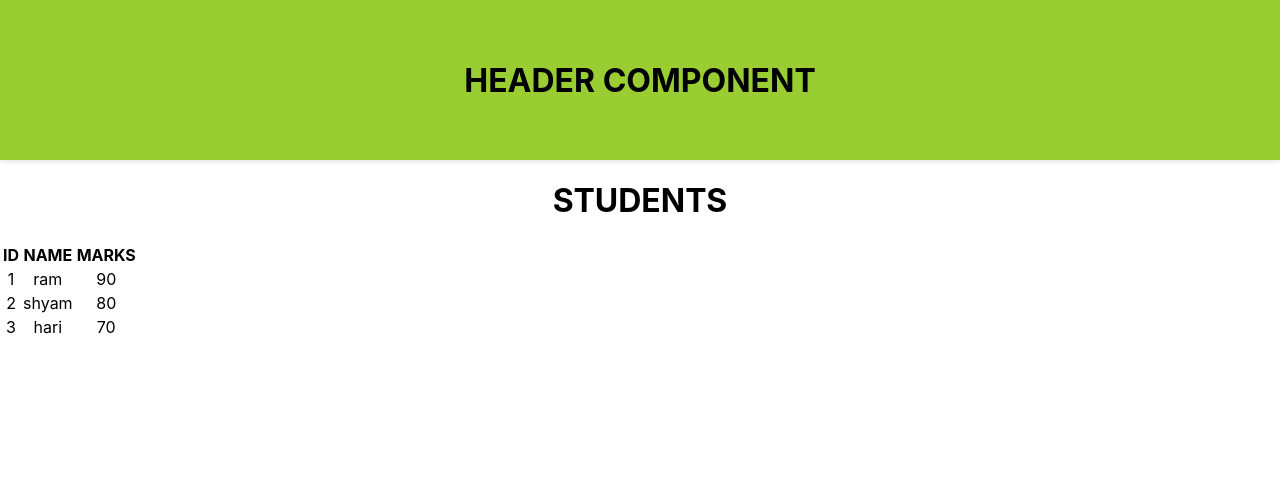
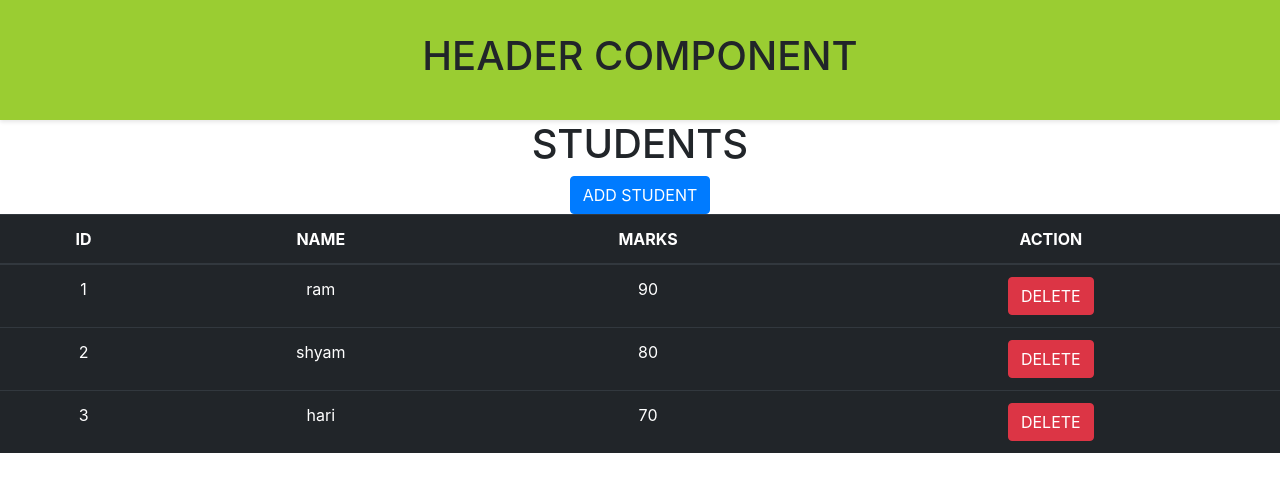
Before and after one commit to samirvithlani/mern24-gen, a React (Create React App) app: page / in a window 1280 px wide. Shown: the top 492 px of the page. Built offline with nearby package versions, Linux system fonts and the light colour scheme.

Commit message:
useState

```diff
--- a/public/index.html
+++ b/public/index.html
@@ -24,6 +24,12 @@
       work correctly both with client-side routing and a non-root public URL.
       Learn how to configure a non-root public URL by running `npm run build`.
     -->
+    <link
+      rel="stylesheet"
+      href="https://cdn.jsdelivr.net/npm/bootstrap@4.0.0/dist/css/bootstrap.min.css"
+      integrity="sha384-Gn5384xqQ1aoWXA+058RXPxPg6fy4IWvTNh0E263XmFcJlSAwiGgFAW/dAiS6JXm"
+      crossorigin="anonymous"
+    />
     <title>React App</title>
   </head>
   <body>
--- a/src/App.js
+++ b/src/App.js
@@ -5,6 +5,7 @@ import HeaderComponent from './components/HeaderComponent';
 import { MapDemo } from './components/MapDemo';
 import { SubComponent } from './components/SubComponent';
 import { Students } from './components/students/Students';
+import { UseStateDemo } from './components/UseStateDemo';
 
 function App() {
 
@@ -26,6 +27,7 @@ function App() {
       {/* <MapDemo/> */}
       {/* <SubComponent data = {data}></SubComponent> */}
       <Students></Students>
+      {/* <UseStateDemo></UseStateDemo> */}
     </div>
   );
 
--- /dev/null
+++ b/src/components/UseStateDemo.jsx
@@ -0,0 +1,35 @@
+import React, { useState } from 'react'
+
+export const UseStateDemo = () => {
+
+    //var count = 0;
+
+    //var name = "amit"
+
+    //[count,setCount]
+    //count = variable
+    //setCount = function to update the value of count
+    ////0 inital value of count
+    var [count,setCount] = useState(0)
+    // const [name, setname] = useState("")
+    // const [user, setuser] = useState({})
+    // const [users, setusers] = useState([])
+    // const [isActive, setisActive] = useState(false)
+
+
+    const increseCount = () =>{
+        count = count + 1; //1
+        setCount(count); //1
+        console.log("after increse in count...",count);
+    }
+
+
+  return (
+    <div>
+        <h1 style={{color:"blue"}}>USE STATE DEMO</h1>
+        <h2>count = {count}</h2>
+
+        <button onClick={()=>{increseCount()}}>increse +</button>
+    </div>
+  )
+}
--- a/src/components/students/StudentList.jsx
+++ b/src/components/students/StudentList.jsx
@@ -1,9 +1,15 @@
 import React from 'react'
 
 export const StudentList = (props) => {
+    //{students[],deleteStudent,addStudents}
     console.log("student list props..",props)
+
+
+
+
   return (
     <div>
+        <button className='btn btn-primary' onClick={()=>{props.addStudents({id:4,name:"kunal",marks:56})}}>ADD STUDENT</button>
         {/* {
             props.students.map((stu)=>{
                 return(
@@ -14,12 +20,13 @@ export const StudentList = (props) => {
             })
         } */}
 
-        <table>
+        <table className='table table-dark'>
             <thead>
                 <tr>
                     <th>ID</th>
                     <th>NAME</th>
                     <th>MARKS</th>
+                    <th>ACTION</th>
                 </tr>
             </thead>
             <tbody>
@@ -30,12 +37,16 @@ export const StudentList = (props) => {
                                 <td>{stu.id}</td>
                                 <td>{stu.name}</td>
                                 <td>{stu.marks}</td>
+                                <td>
+                                    <button onClick={()=>{props.deleteStudent(stu.id)}} className='btn btn-danger'>DELETE</button>
+                                </td>
                             </tr>
                         )
                     })
                 }
             </tbody>
         </table>
+
     </div>
   )
 }
--- a/src/components/students/Students.jsx
+++ b/src/components/students/Students.jsx
@@ -1,32 +1,76 @@
-import React from 'react'
-import { StudentList } from './StudentList'
+import React, { useState } from "react";
+import { StudentList } from "./StudentList";
 
 export const Students = () => {
+  // var students = [
+  //     {
+  //         id:1,
+  //         name:"ram",
+  //         marks:90
+  //     },
+  //     {
+  //         id:2,
+  //         name:"shyam",
+  //         marks:80
+  //     },
+  //     {
+  //         id:3,
+  //         name:"hari",
+  //         marks:70
+  //     }
+  // ]
 
-    var students = [
+  var [students, setstudents] = useState([
     {
-            id:1,
-            name:"ram",
-            marks:90
+      id: 1,
+      name: "ram",
+      marks: 90,
     },
     {
-            id:2,
-            name:"shyam",
-            marks:80
+      id: 2,
+      name: "shyam",
+      marks: 80,
     },
     {
-            id:3,
-            name:"hari",
-            marks:70
+      id: 3,
+      name: "hari",
+      marks: 70,
+    },
+  ]);
+
+  //1
+  const deleteStudent = (id)=>{
+
+        //alert("delete student with id = "+id)
+        //id =2
+        students = students.filter((stu)=>{
+            //stu.id =1  1!= 2 true
+            //stu.id =2  2!= 2 false
+            //stu.id =3  3!= 2 true
+            return stu.id != id
+        })
+        console.log("students after delete..",students)
+        setstudents(students) // updating students state
+
   }
-    ]
 
+  const addStudents = (stu)=>{
+
+    //console.log("student to be added..",stu)
+    //students.push(stu) using push we cant update the state
+    //spread operator --> open ,copy and close
+    students = [...students,stu]
+    console.log("students after add..",students)
+    //update useState
+    setstudents(students)
+
+  }
 
 
   return (
     <div>
       <h1>STUDENTS</h1>
-        <StudentList students = {students}></StudentList>
+      <StudentList students={students} deleteStudent = {deleteStudent} addStudents = {addStudents}></StudentList>
     </div>
-  )
-}
+  );
+};
```
Also changed, not shown: th.txt. Lines whose indentation alone changed are shown as unchanged.
